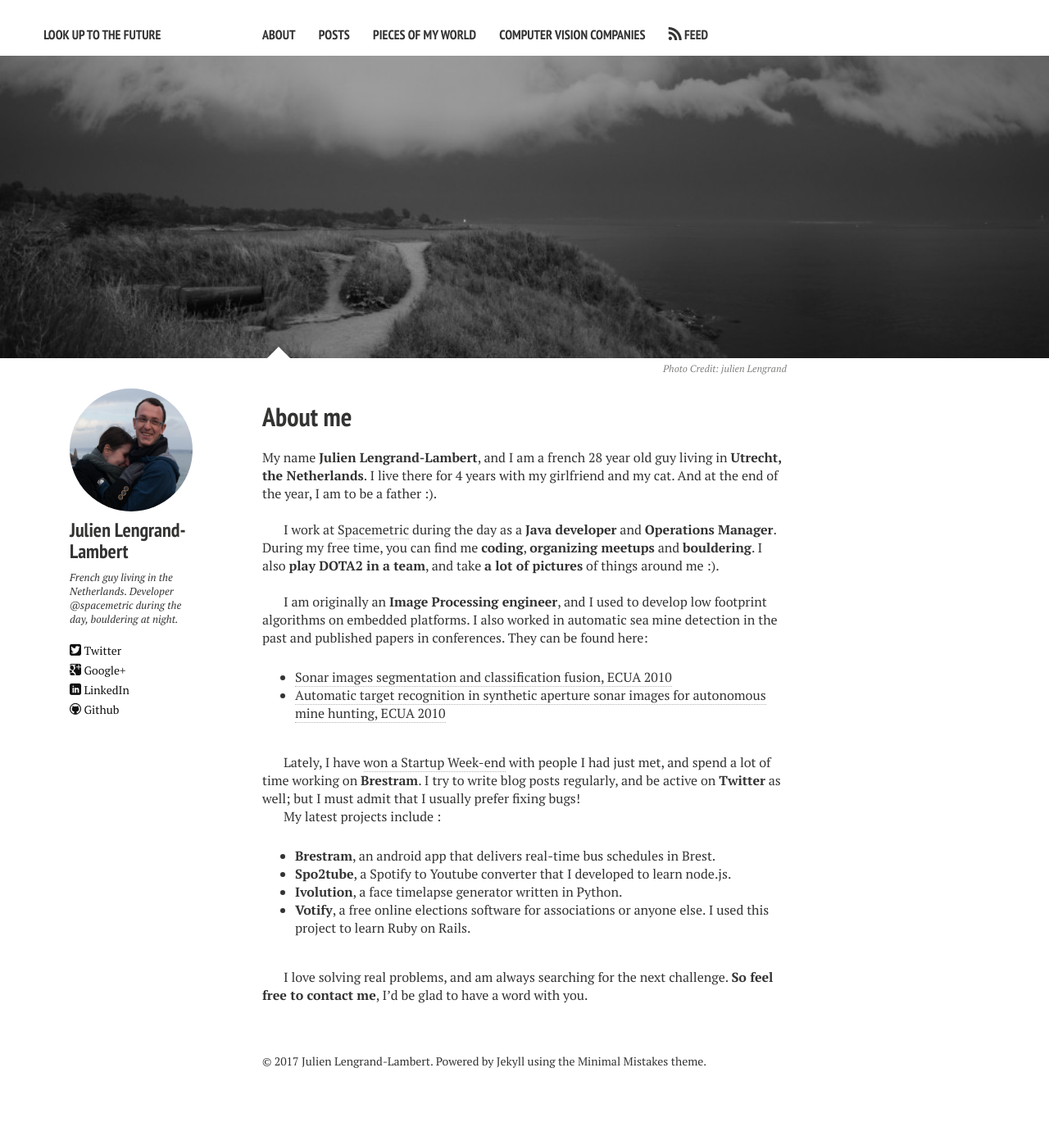
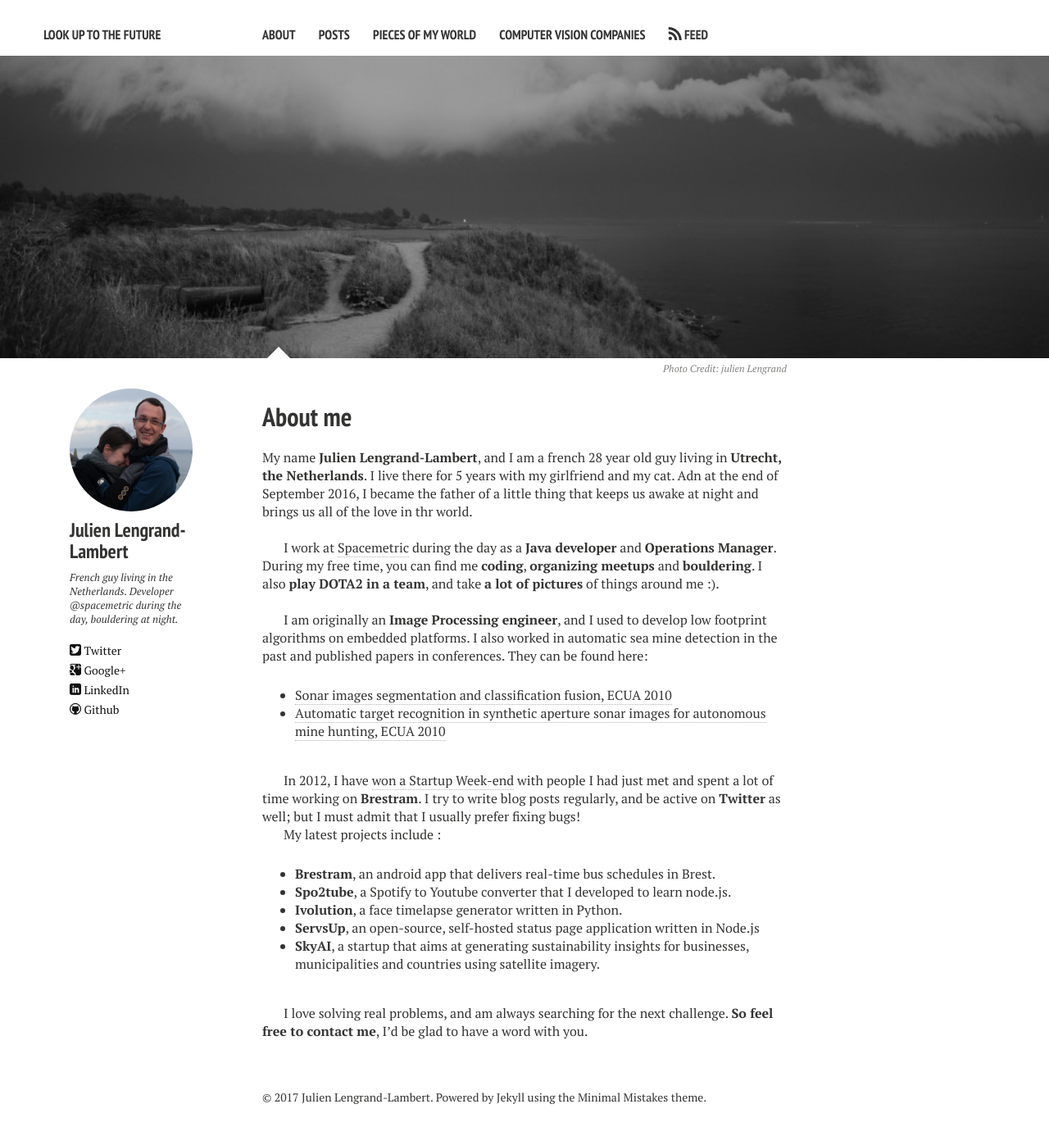
Before and after one commit to jlengrand/jlengrand.github.io, a Jekyll site: the page built from about.md, in a window 1280 px wide. Shown: the whole page at 82% size. Built offline with Jekyll 4.4.1, drawn with Linux system fonts in a browser that asks for light colours; nearby versions of some CDN libraries; before the commit the page ends 1353 px from its top, so only the background shows below that.

Commit message:
Moves files away from Dropbox Public, and updates profile information.

```diff
--- a/about.md
+++ b/about.md
@@ -11,7 +11,7 @@
   creditlink: http://www.fluidr.com/photos/49365498@N03/sets
 ---
 
-My name **Julien Lengrand-Lambert**, and I am a french 28 year old guy living in **Utrecht, the Netherlands**. I live there for 4 years with my girlfriend and my cat. And at the end of the year, I am to be a father :).
+My name **Julien Lengrand-Lambert**, and I am a french 28 year old guy living in **Utrecht, the Netherlands**. I live there for 5 years with my girlfriend and my cat. Adn at the end of September 2016, I became the father of a little thing that keeps us awake at night and brings us all of the love in thr world.
 
 
 <br>
@@ -26,14 +26,14 @@
 I am originally an **Image Processing engineer**, and I used to develop low footprint algorithms on embedded platforms. I also worked in automatic sea mine detection in the past and published papers in conferences.
 They can be found here:
 
-- [Sonar images segmentation and classification fusion, ECUA 2010](http://dl.dropbox.com/u/4286043/00_Website/01_Publis/Fusion_GESMA_ECUA.pdf)
-- [Automatic target recognition in synthetic aperture sonar images for autonomous mine hunting, ECUA 2010](http://dl.dropbox.com/u/4286043/00_Website/01_Publis/ATR_TNO_ECUA.pdf)
+- [Sonar images segmentation and classification fusion, ECUA 2010](https://drive.google.com/open?id=0B4bXocpgiAyxMmxoelY4Y0Vpdm8)
+- [Automatic target recognition in synthetic aperture sonar images for autonomous mine hunting, ECUA 2010](https://drive.google.com/open?id=0B4bXocpgiAyxY1I3d2lIR2tvSHc)
 
 
 <br>
 
 
-Lately, I have [won a Startup Week-end](http://www.lengrand.fr/2012/12/how-we-won-our-first-startup-weekend/) with people I had just met, and spend a lot of time working on **[Brestram](https://play.google.com/store/apps/details?id=fr.lengrand.brestram&hl=en)**.
+In 2012, I have [won a Startup Week-end](http://www.lengrand.fr/2012/12/how-we-won-our-first-startup-weekend/) with people I had just met and spent a lot of time working on **[Brestram](https://play.google.com/store/apps/details?id=fr.lengrand.brestram&hl=en)**.
 I try to write blog posts regularly, and be active on **[Twitter](https://twitter.com/jlengrand)** as well; but I must admit that I usually prefer fixing bugs!
 
 
@@ -43,7 +43,8 @@
 - **[Brestram](https://play.google.com/store/apps/details?id=fr.lengrand.brestram&hl=en)**, an android app that delivers real-time bus schedules in Brest.
 - **[Spo2tube](http://spo2tu.be/)**, a Spotify to Youtube converter that I developed to learn node.js.
 - **[Ivolution](http://jlengrand.github.io/Ivolution/)**, a face timelapse generator written in Python.
-- **[Votify](http://votify.co/)**, a free online elections software for associations or anyone else. I used this project to learn Ruby on Rails.
+- **[ServsUp](http://servsup.co/)**, an open-source, self-hosted status page application written in Node.js
+- **[SkyAI](http://skyai.io/)**, a startup that aims at generating sustainability insights for businesses, municipalities and countries using satellite imagery.
 
 <br>
 
```
